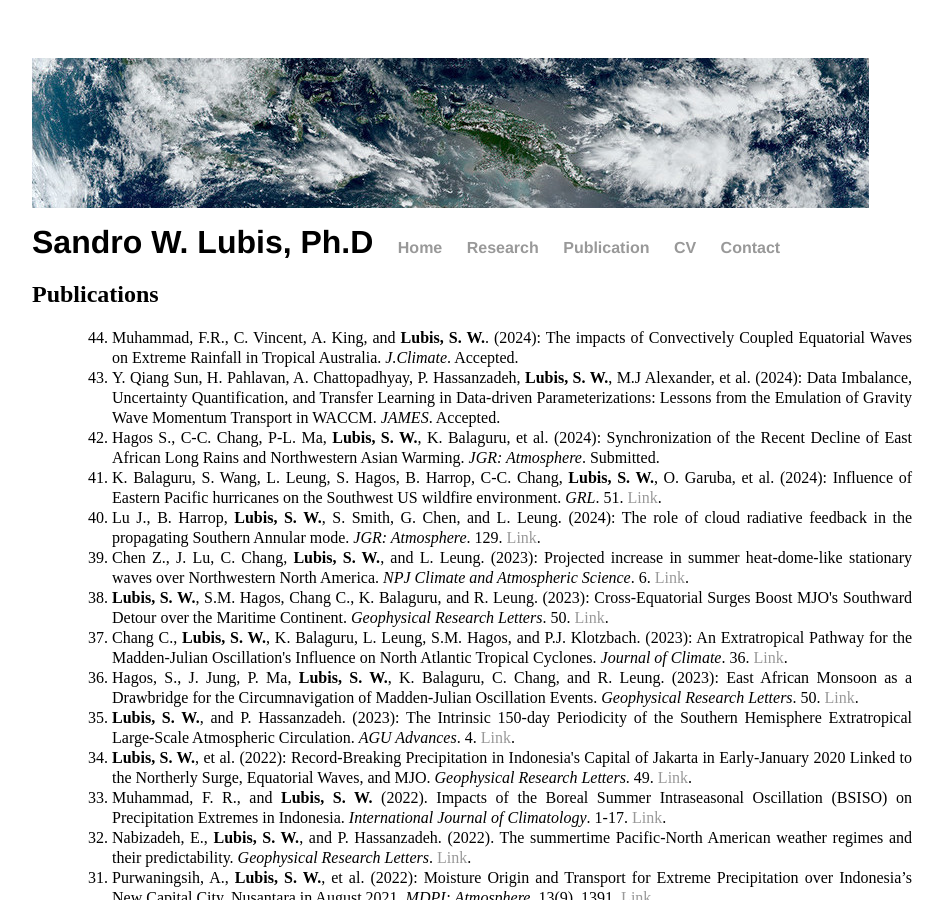
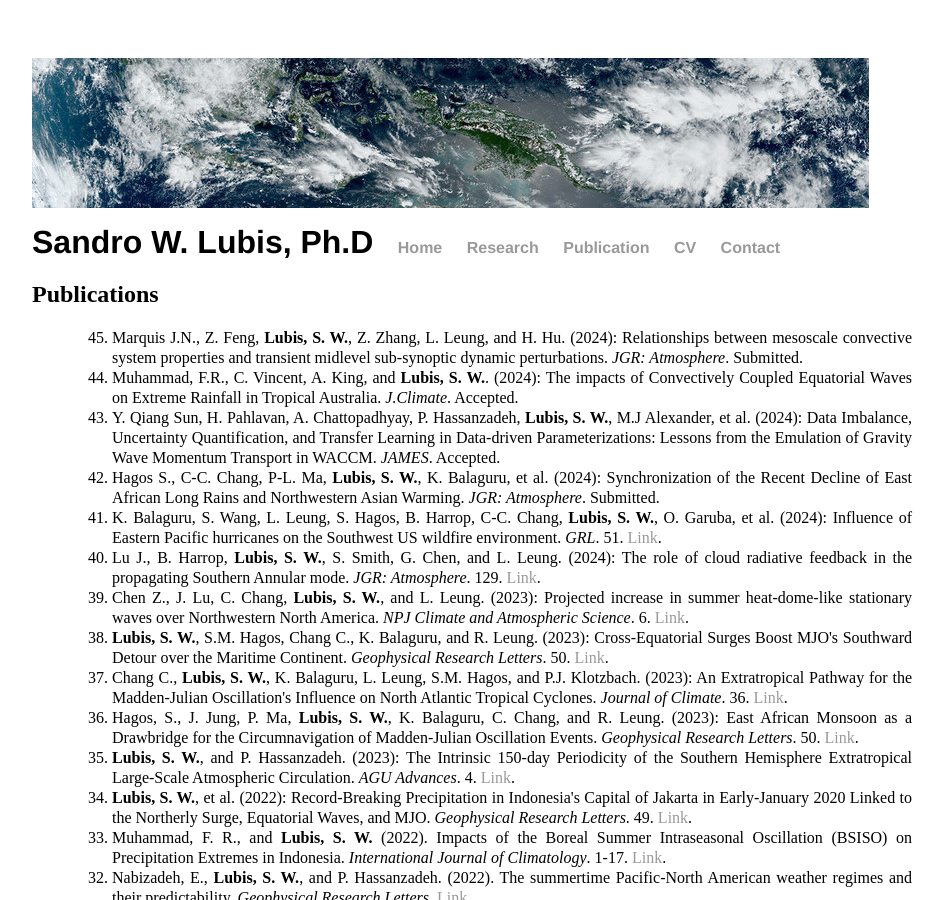
Before and after one commit to sandrolubis/sandrolubis.github.io, a Jekyll site: the page built from publication/index.html, in a window 1280 px wide and 900 px high. Shown: the whole window, without its empty margins (276-1220 px from the left). Built offline with Jekyll 4.4.1, drawn with Linux system fonts in a browser that asks for light colours.

Commit message:
Update index.html

```diff
--- a/publication/index.html
+++ b/publication/index.html
@@ -7,6 +7,7 @@ title: Publications | Sandro Lubis
 	<h2>Publications</h2>
 	<ol style="line-height:1.25; text-align:justify;">
 	<ol reversed>
+		<li> Marquis J.N., Z. Feng, <b>Lubis, S. W.</b>, Z. Zhang, L. Leung, and H. Hu. (2024): Relationships between mesoscale convective system properties and transient midlevel sub-synoptic dynamic perturbations. <i>JGR: Atmosphere</i>. Submitted.</li>
 		<li> Muhammad, F.R., C. Vincent, A. King, and <b>Lubis, S. W.</b>. (2024): The impacts of Convectively Coupled Equatorial Waves on Extreme Rainfall in Tropical Australia. <i>J.Climate</i>. Accepted.</li>
 		<li> Y. Qiang Sun, H. Pahlavan, A. Chattopadhyay, P. Hassanzadeh, <b>Lubis, S. W.</b>, M.J Alexander, et al. (2024): Data Imbalance, Uncertainty Quantification, and Transfer Learning in Data-driven Parameterizations: Lessons from the Emulation of Gravity Wave Momentum Transport in WACCM. <i>JAMES</i>. Accepted.</li>
 		<li> Hagos S., C-C. Chang, P-L. Ma, <b>Lubis, S. W.</b>, K. Balaguru, et al. (2024): Synchronization of the Recent Decline of East African Long Rains and Northwestern Asian Warming. <i>JGR: Atmosphere</i>. Submitted.</li>
```
